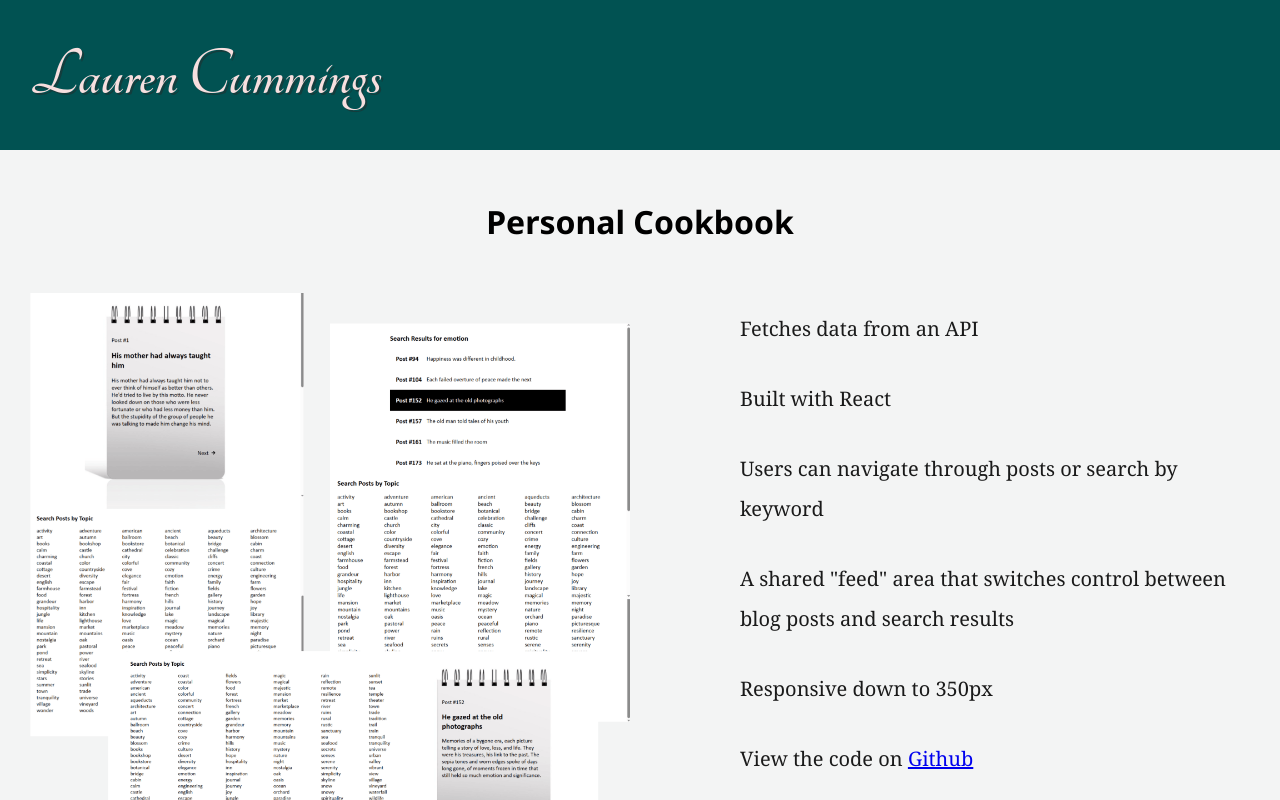
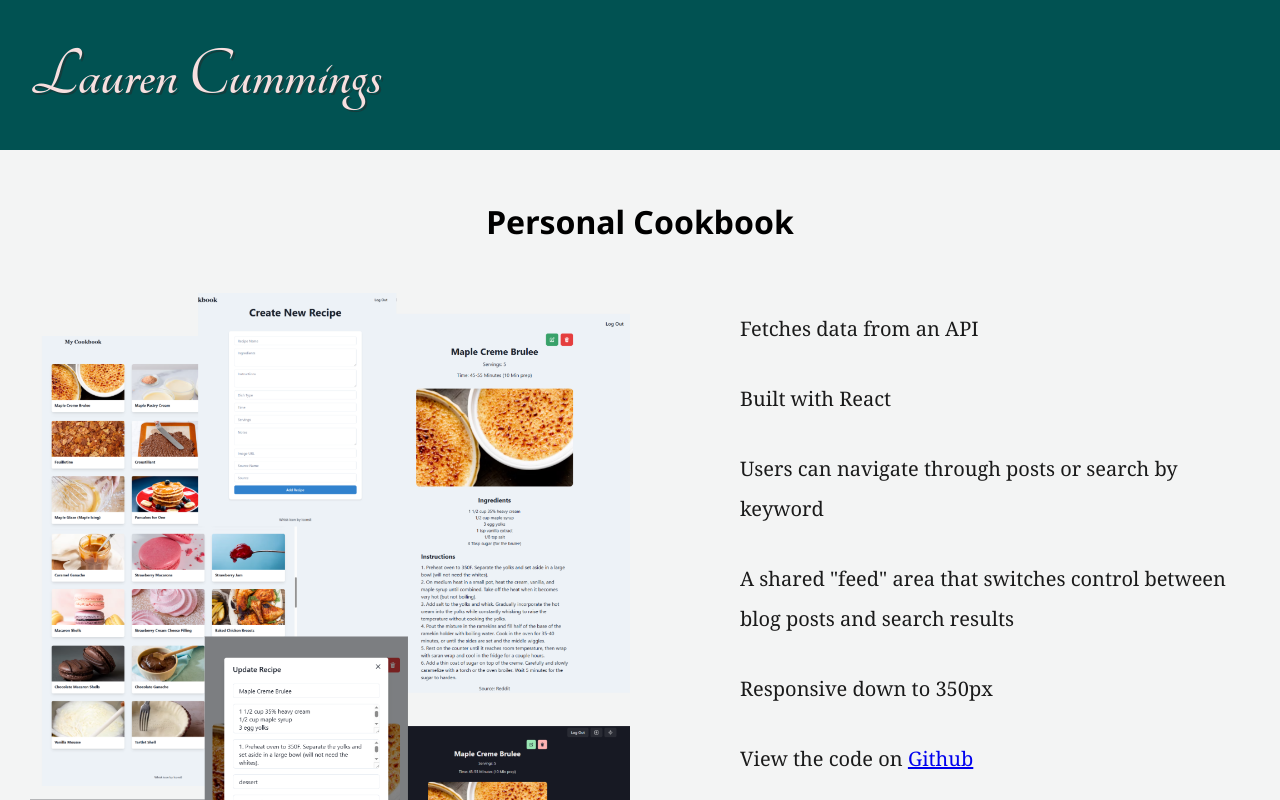
Before and after one commit to LaurenCummings/portfolio-project, a React (Vite) app: page /cookbook-project in a window 1280 px wide. Shown: the top 800 px of the page. Built offline with nearby package versions, Linux system fonts and the light colour scheme.

Commit message:
added cookbook collage to project page

```diff
--- a/src/pages/CookbookProject.jsx
+++ b/src/pages/CookbookProject.jsx
@@ -1,5 +1,5 @@
 import "../css/Project.css";
-import blogCollage from "../assets/blogCollage.png";
+import cookbookProjectCollage from "../assets/cookbookProjectCollage.png";
 
 function CookbookProject() {
   return (
@@ -7,7 +7,7 @@ function CookbookProject() {
       <h1>Personal Cookbook</h1>
       <div className="project-info">
         <a href="https://laurencummings.github.io/blog-project/">
-          <img src={blogCollage} alt="Collage of blog project" />
+          <img src={cookbookProjectCollage} alt="Collage of cookbook project" />
         </a>
         <div className="project-details">
           <ul>
```
